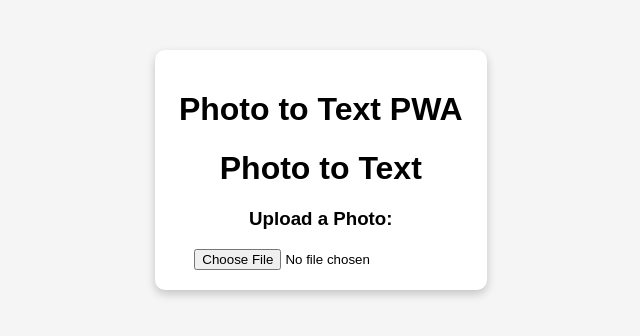
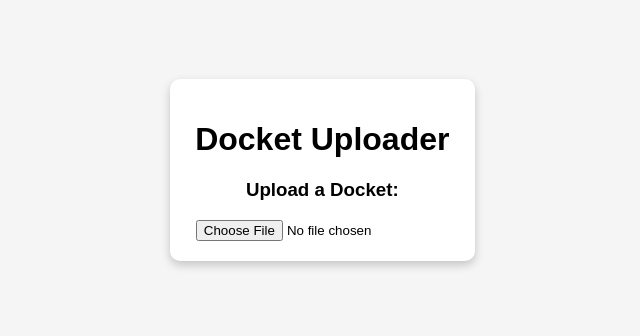
Before and after one commit to joesch21/hydrantextract, a React (Create React App) app: page / in a window 1280 px wide. Shown: the part 230-566 px from the top of the page, without its empty margins (323-963 px from the left). Built offline with nearby package versions, Linux system fonts and the light colour scheme.

Commit message:
upload function

```diff
--- a/src/App.js
+++ b/src/App.js
@@ -8,7 +8,7 @@ const App = () => {
 
   return (
     <div className="App">
-      <h1>Photo to Text PWA</h1>
+      <h1>Docket Uploader</h1>
       {!image && <CameraCapture onCapture={(image) => setImage(image)} />}
       {image && <TextExtractor image={image} />}
     </div>
--- a/src/components/cameracapture.js
+++ b/src/components/cameracapture.js
@@ -23,11 +23,11 @@ const PhotoUpload = ({ onCapture }) => {
 
   return (
     <div>
-      <h1>Photo to Text</h1>
+
 
       {/* File Upload */}
       <div>
-        <h3>Upload a Photo:</h3>
+        <h3>Upload a Docket:</h3>
         <input type="file" accept="image/*" onChange={handleFileUpload} />
       </div>
 
```
